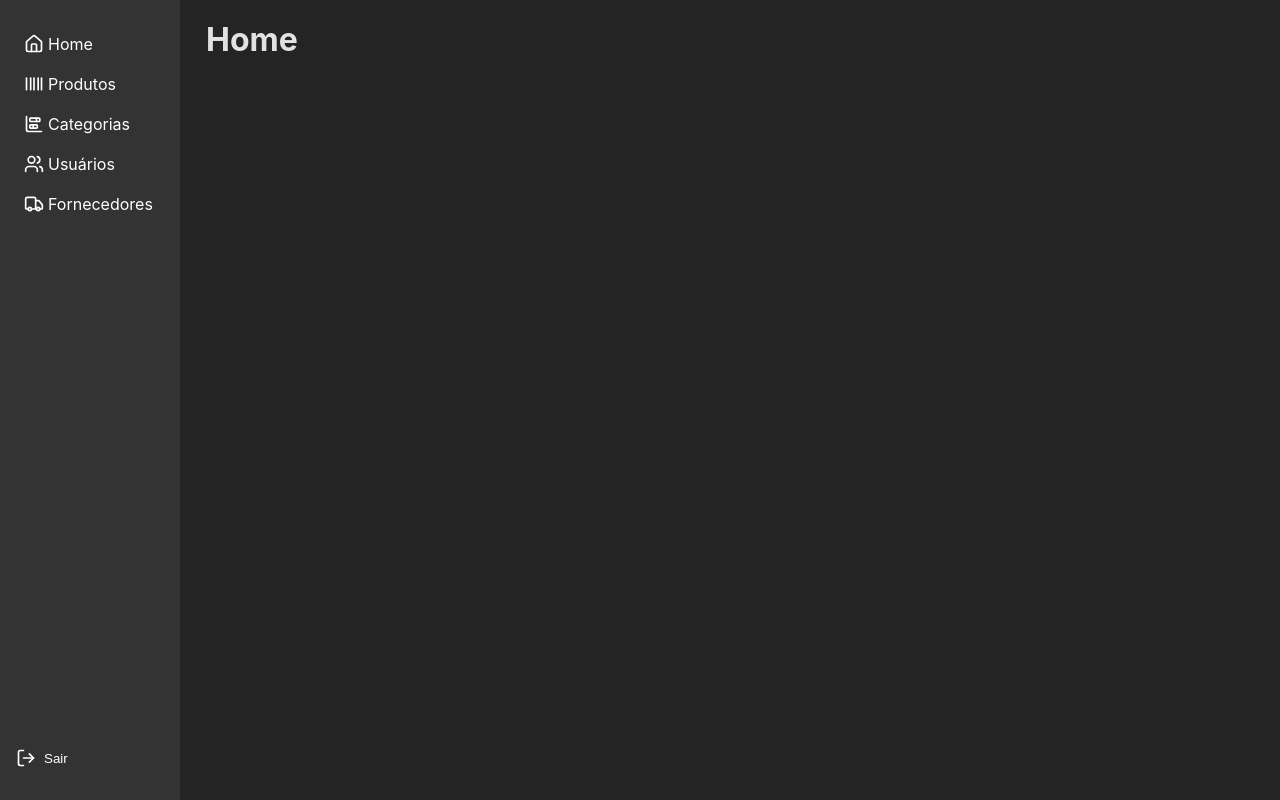
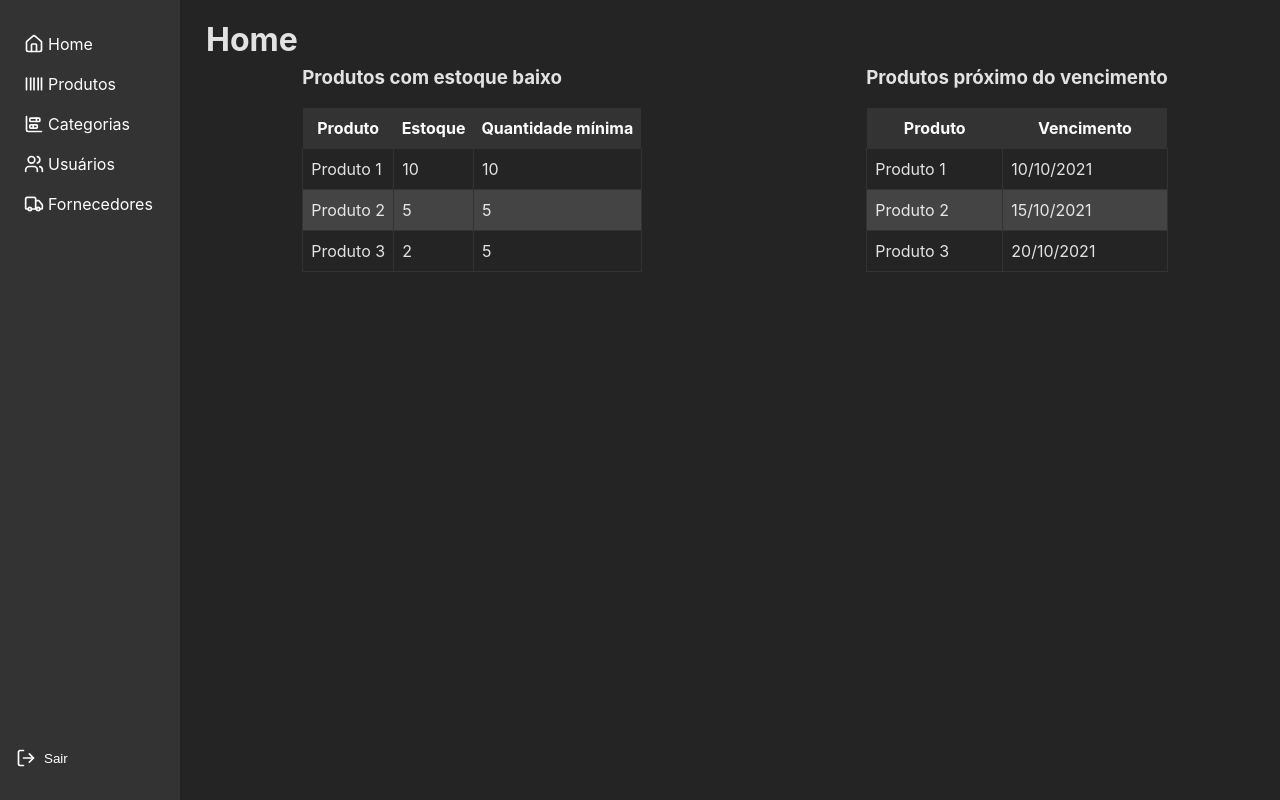
Before and after one commit to will4raujo/frontend-inventory-control, a Vue app: page / in a window 1280 px wide. Built offline with nearby package versions, Linux system fonts and the light colour scheme.

Commit message:
feat: home layout

```diff
--- a/src/pages/Home.vue
+++ b/src/pages/Home.vue
@@ -1,5 +1,61 @@
 <template>
   <h1>Home</h1>
+  <div class="tables-wrapper">
+    <div>
+      <h3>Produtos com estoque baixo</h3>
+    <table>
+      <thead>
+        <tr>
+          <th>Produto</th>
+          <th>Estoque</th>
+          <th>Quantidade mínima</th>
+        </tr>
+      </thead>
+      <tbody>
+        <tr>
+          <td>Produto 1</td>
+          <td>10</td>
+          <td>10</td>
+        </tr>
+        <tr>
+          <td>Produto 2</td>
+          <td>5</td>
+          <td>5</td>
+        </tr>
+        <tr>
+          <td>Produto 3</td>
+          <td>2</td>
+          <td>5</td>
+        </tr>
+      </tbody>
+    </table>
+  </div>
+  <div>
+    <h3>Produtos próximo do vencimento</h3>
+    <table>
+      <thead>
+        <tr>
+          <th>Produto</th>
+          <th>Vencimento</th>
+        </tr>
+      </thead>
+      <tbody>
+        <tr>
+          <td>Produto 1</td>
+          <td>10/10/2021</td>
+        </tr>
+        <tr>
+          <td>Produto 2</td>
+          <td>15/10/2021</td>
+        </tr>
+        <tr>
+          <td>Produto 3</td>
+          <td>20/10/2021</td>
+        </tr>
+      </tbody>
+    </table>
+  </div>
+</div>
 </template>
 
 <script>
@@ -7,3 +63,39 @@ export default {
   name: 'Home',
 };
 </script>
+
+<style scoped>
+  .tables-wrapper {
+    display: flex;
+    justify-content: space-around;
+    gap: 2rem;
+  }
+
+  table {
+    width: 100%;
+    border-collapse: collapse;
+  }
+
+  th {
+    background-color: #333;
+    color: #fff;
+    padding: 0.5rem;
+  }
+
+  td {
+    border: 1px solid #333;
+    padding: 0.5rem;
+  }
+
+  tr:nth-child(even) {
+    background-color: #444;
+  }
+
+  tr:hover {
+    background-color: #555;
+  }
+
+  h3 {
+    margin-bottom: 1rem;
+  }
+</style>
```
